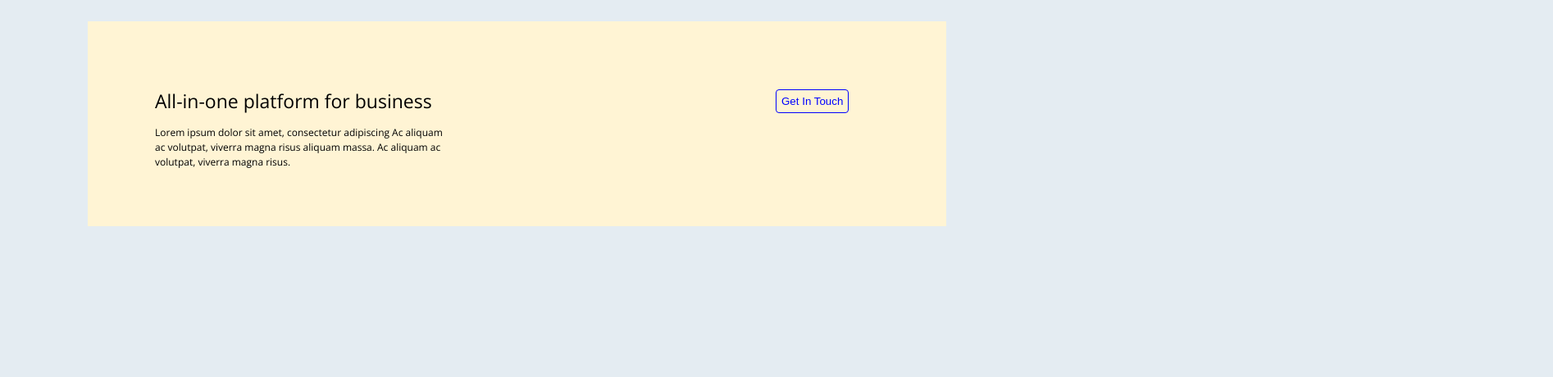
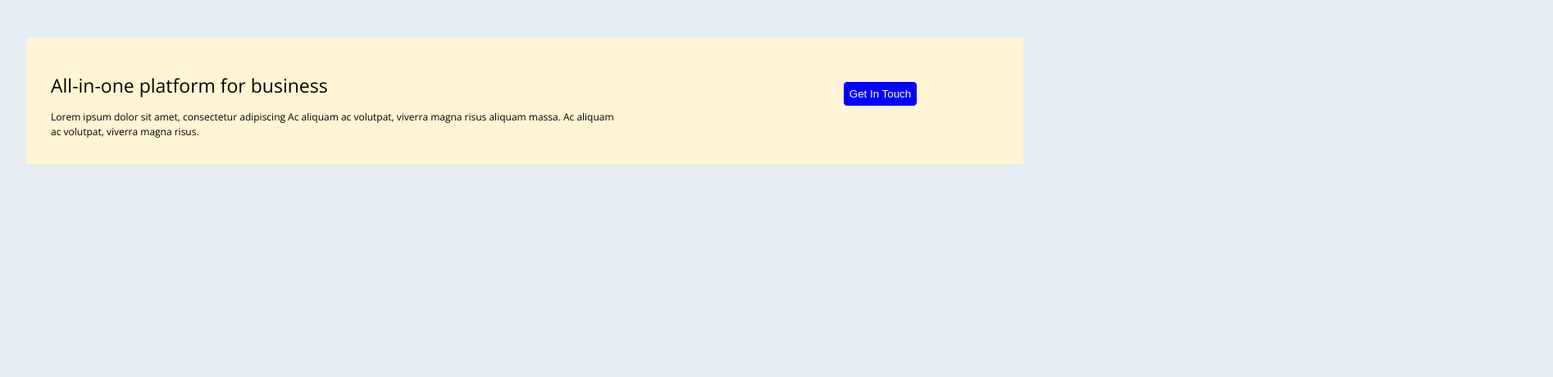
Before and after one commit to samavag/space, a plain HTML site: page index.html in a window 1280 px wide. Shown: the part 60-520 px from the top of the page at 82% size, 1894 px wide, since content can reach past the window. Drawn offline with nearby package versions, Linux system fonts and the light colour scheme.

Commit message:
update cta block

```diff
--- a/css/style.css
+++ b/css/style.css
@@ -3,6 +3,27 @@ body {
     color: #000000;
     font-family: "Open Sans", sans-serif;
 }
+p {
+    font-size: 12px;
+    line-height: 1.5;
+}
+.button {
+    padding: 6px;
+    color: white;
+    background-color: blue;
+    border: 1px solid blue;
+    border-radius: 4px;
+}
+.button:hover {
+    background-color: red;
+    border-color: red;
+}
+
+.button:active {
+    background-color: rgb(20, 5, 150);
+    border-color: rgb(20, 5, 150);
+}
+
 
 /* Header */
 .header {
@@ -149,53 +170,29 @@ body {
     text-decoration: none;
     font-size: 14px;
 }
-/* Content */
-.content {
-    padding: 30px 107px;
-
-}
-.sam {
-    background-color: #FFF4D4;
-    width: 1047px;
-    height: 250px;
-
-}
-.gev {
-}
-.gor {
-    padding: 69px 82px;
-}
-.p_1 {
+/* Headlines */
+.headline_3 {
     font-size: 23px;
     line-height: 2.5;
 
 }
-.p_2 {
-    width: 356px;
-    font-size: 12px;
-    line-height: 1.5;
+/* Cta */
+.cta {
+    background-color: #FFF4D4;
+    padding: 30px;
+    /* width: 1047px;
+    height: 250px; */
+    margin-top: 50px;
+    display: flex;
+    justify-content: space-between;
+    align-items: flex-start;
+
 }
-.gffg {
-    padding: 6px;
-    color: blue;
-    background-color: #FFF4D4;
-    border: 1px solid blue;
-    border-radius: 4px;
+.cta-text {
+    width: 60%;
 }
-.gffg:hover{
-    color: blue;
+.cta-button {
+    text-align: center;
+    width: 25%;
+    margin-top: 24px;
 }
-.gffg:hover {
-    background-color: #0E6FFF;
-    color: #FFF4D4;
-}
-.gffg:active {
-    background-color: #083981;
-    color: #FFF4D4;
-}
-.artour {
-    margin: -98px;
-    padding: 0px 855px;
-    width: 93px;
-    height: 50px;
-}
--- a/index.html
+++ b/index.html
@@ -30,18 +30,14 @@
             <!-- End Header -->
 
             <!-- Content -->
-            <div class="content">
-                <div class="sam">
-                    <div class="gev"></div>
-                        <div class="gor">
-                            <p class="p_1">All-in-one platform for business</p>
-                            <p class="p_2">Lorem ipsum dolor sit amet, consectetur adipiscing Ac aliquam
-                            ac volutpat, viverra magna risus aliquam massa. Ac
-                            aliquam ac volutpat, viverra magna risus. </p>
-                                <div class="artour">
-                                    <button class="gffg"> Get In Touch</button>
-                                </div>
-                        </div>
+            <div class="container">
+                <div class="cta">
+                    <div class="cta-text">
+                        <p class="headline_3">All-in-one platform for business</p>
+                        <p class="p_2">Lorem ipsum dolor sit amet, consectetur adipiscing Ac aliquam ac volutpat, viverra magna risus aliquam massa. Ac  aliquam ac volutpat, viverra magna risus. </p>
+                    </div>
+                    <div class="cta-button">
+                        <button class="button"> Get In Touch</button>
                     </div>
                 </div>
             </div>
```
Also changed, not shown: 1 other file.
